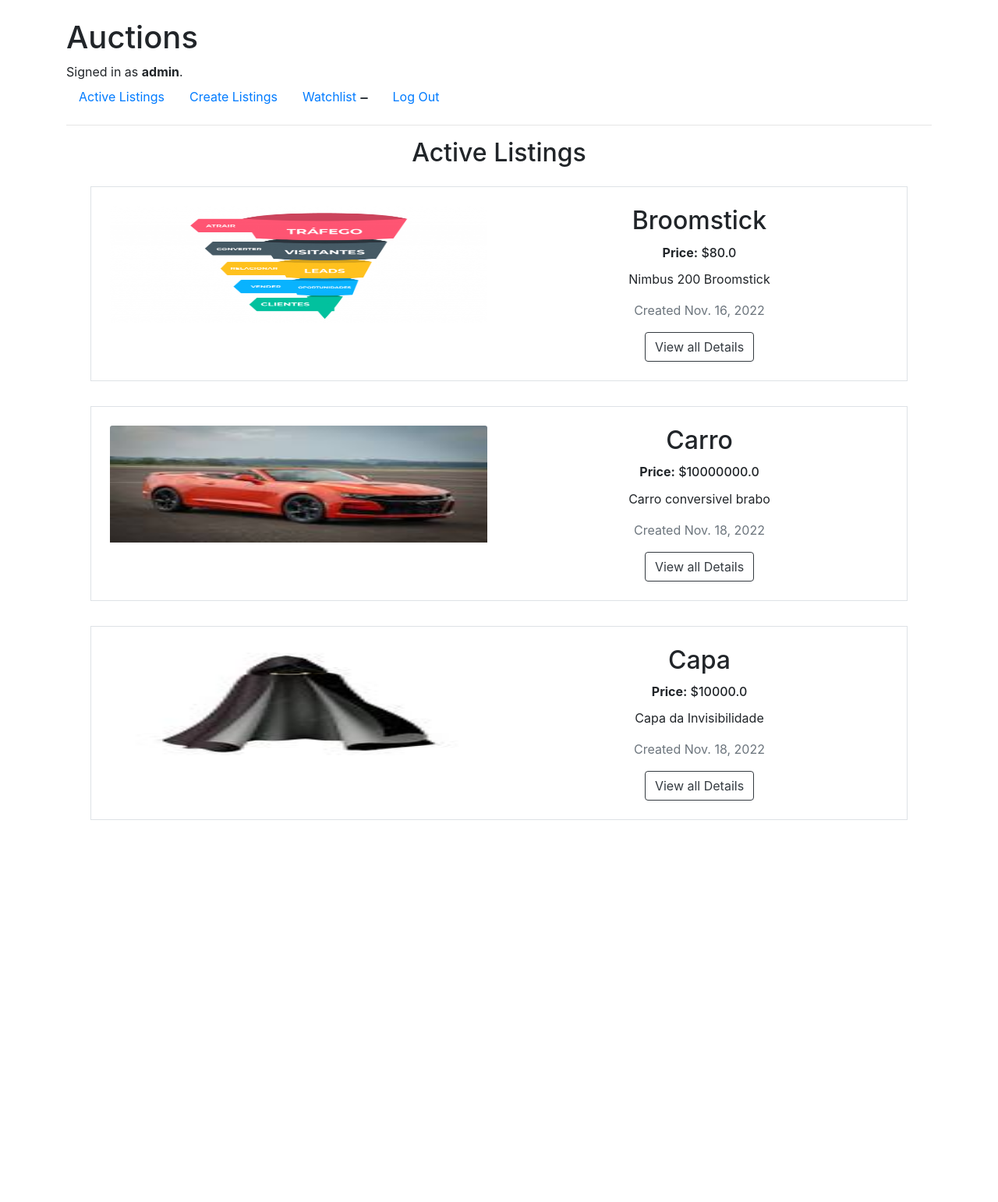
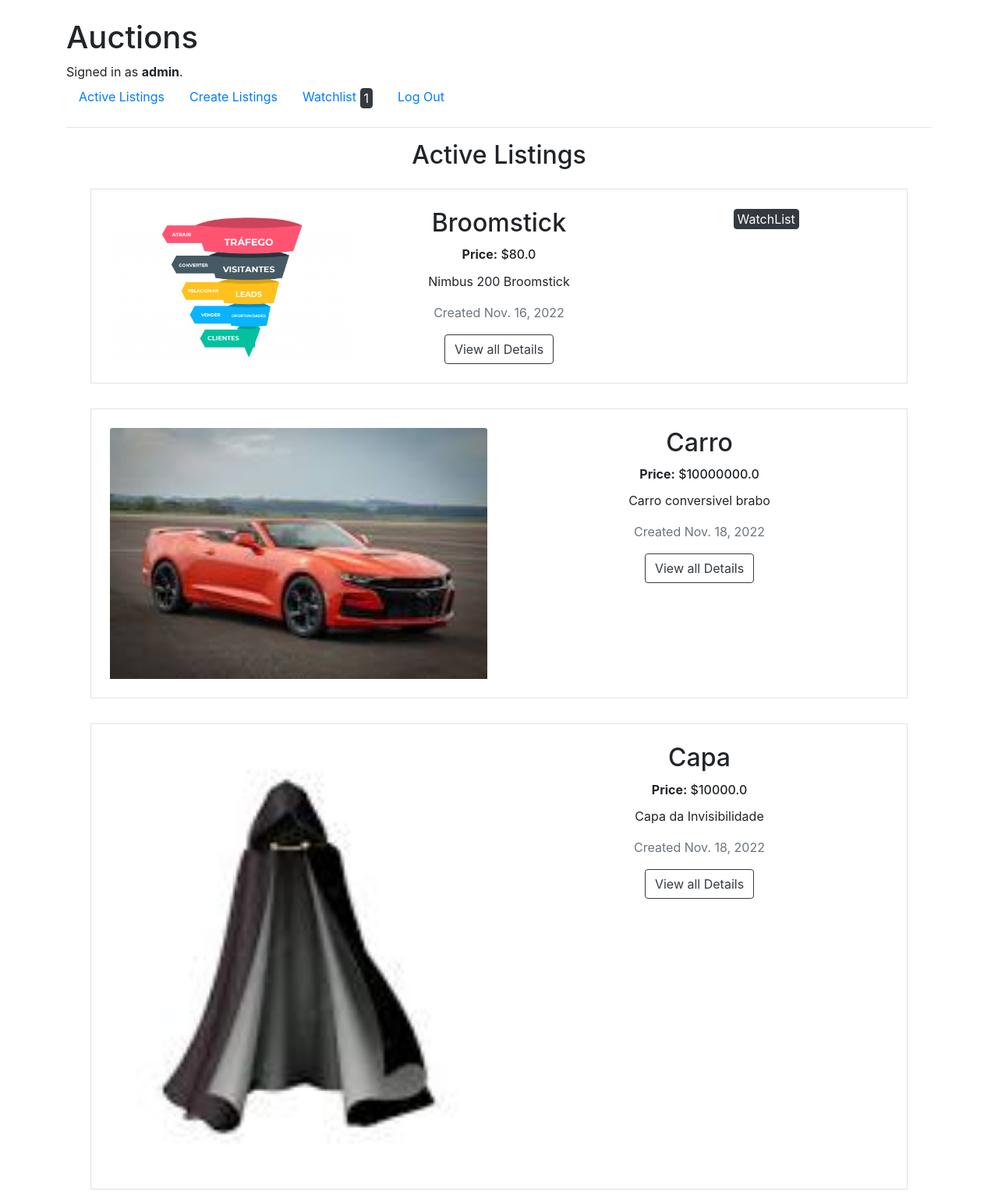
Before and after one commit to alexandrecruzdev/commercecs50, a Django app: page / in a window 1280 px wide. Shown: the whole page at 78% size. Before the commit the page ends 1052 px from the top, so only its background shows below. Run offline with Django 3.2, Linux system fonts and the light colour scheme; a user stored in the database is signed in; data comes from the database, SQL or seed files in the repository; both versions use the stored data as it was after the commit; parts of the project's set-up code (start-up, migrations or seed data) failed here and were passed over; some libraries are stand-ins or nearby versions.

Commit message:
adicionado o botao que mostra quais itens estão na watchlist e numero de itens

```diff
--- a/auctions/templates/auctions/index.html
+++ b/auctions/templates/auctions/index.html
@@ -12,8 +12,17 @@
 
   .flex > div {
     margin:1rem;
+
+
+  }
+
+  .cover {
+
+    object-fit: cover;
+
   }
 </style>
+
 <center>
     <h2>Active Listings</h2>
     <div class="flex">
@@ -22,15 +31,24 @@
       <div class="container border  p-4 ">
         <div class="row">
           <div class="col">
-            <img src="media/{{auction.auction_url_img}}" class="card-img-top" alt="..." height="150rem">
+            <img src="media/{{auction.auction_url_img}}" class="card-img-top cover" alt="...">
           </div>
-          <div class="col">
+          <div class="col w-20">
             <h2 class="card-title">{{auction.auction_title}}</h2>
             <h6 class="card-title"> <b>Price:</b> ${{auction.initial_bids}}</h6>
             <p class="card-text">{{auction.auction_desc}}</p>
             <p class="text-secondary">Created {{auction.created_at}}</p>
             <a href="{% url 'list_details' auction.id %}" class="btn btn-outline-dark">View all Details</a>
           </div>
+          {% for myauction in myauctions %}
+            {% if myauction == auction %}
+            <div class="col">
+              <button type="submit" id="quantidade" class="btn btn-dark p-0 pl-1 pr-1" style="--bs-btn-padding-y: .5rem; --bs-btn-padding-x: .1rem; --bs-btn-font-size: .20rem;">
+                WatchList
+              </button>
+            </div>
+            {% endif%}
+          {% endfor %}
 
         </div>
       </div>
--- a/auctions/templates/auctions/layout.html
+++ b/auctions/templates/auctions/layout.html
@@ -5,9 +5,11 @@
     <head>
         <title>{% block title %}Auctions{% endblock %}</title>
         <link rel="stylesheet" href="https://stackpath.bootstrapcdn.com/bootstrap/4.4.1/css/bootstrap.min.css" integrity="sha384-Vkoo8x4CGsO3+Hhxv8T/Q5PaXtkKtu6ug5TOeNV6gBiFeWPGFN9MuhOf23Q9Ifjh" crossorigin="anonymous">
-        <link href="{% static 'auctions/styles.css' %}" rel="stylesheet">
     </head>
     <body>
+
+
+
         <div class="container mt-4">
         <h1>Auctions</h1>
         <div>
@@ -50,21 +52,23 @@
         {% block body %}
         {% endblock %}
     </div>
-
+    {% block javascript %}
+    <script src="https://cdnjs.cloudflare.com/ajax/libs/jquery/3.3.1/jquery.min.js"></script>
         <script>
 
 
-        // -----------------------------------------
+            endpoint = '/showQtdWatchlist/'
 
-        endpoint = '/showQtdWatchlist/'
+            function showQuantidade(qtd) {
+                $("#quantidade").text(qtd)
+            }
 
             $.ajax({
               method: "GET",
               url: endpoint,
               success: function(data){
-          quantidade = data
-          showQuantidade()
-
+                console.log(data.qtdAuctions)
+                showQuantidade(data.qtdAuctions)
 
               },
               error: function(error_data){
@@ -73,10 +77,9 @@
               }
             })
 
-        function showQuantidade() {
 
-        }
+
         </script>
-
+    {% endblock %}
     </body>
 </html>
--- a/auctions/templates/auctions/list_details.html
+++ b/auctions/templates/auctions/list_details.html
@@ -17,7 +17,7 @@
 
     <div class="row">
       <div class="col">
-        <img src="../media/{{auction.auction_url_img}}" class="card-img-top" alt="..." height="150rem">
+        <img src="../media/{{auction.auction_url_img}}" class="card-img-top" alt="..." >
       </div>
       <div class="col">
         <h2 class="card-title">{{auction.auction_title}}</h2>
--- a/auctions/templates/auctions/watchlist.html
+++ b/auctions/templates/auctions/watchlist.html
@@ -26,7 +26,7 @@
 
               <div class="row">
                 <div class="col">
-                  <img src="../media/{{auction.auction_url_img}}" class="card-img-top" alt="..." height="150rem">
+                  <img src="../media/{{auction.auction_url_img}}" class="card-img-top" alt="...">
                 </div>
                 <div class="col">
                   <h2 class="card-title">{{auction.auction_title}}</h2>
--- a/auctions/views.py
+++ b/auctions/views.py
@@ -81,9 +81,17 @@ def list_details(request,id_auction):
 
 def index(request):
     auctions = Auction.objects.all()
+    watchlist = Watchlist.objects.filter(user=request.user).first()
+    auctions_watchlist = watchlist.auction.all()
+    myauctions = []
+    for auction in auctions:
+        for auction_watchlist in auctions_watchlist:
+            if auction == auction_watchlist:
+                myauctions.append(auction)
 
     return render(request, "auctions/index.html" ,{
-        'auctions':auctions
+        'auctions':auctions,
+        'myauctions':myauctions
     })
 
 
```
Also changed, not shown: db.sqlite3, media/upload/images/capa_od1Js7W.jpg (added), media/upload/images/images.jpg (added), 1 other file. Lines whose indentation alone changed are shown as unchanged.
